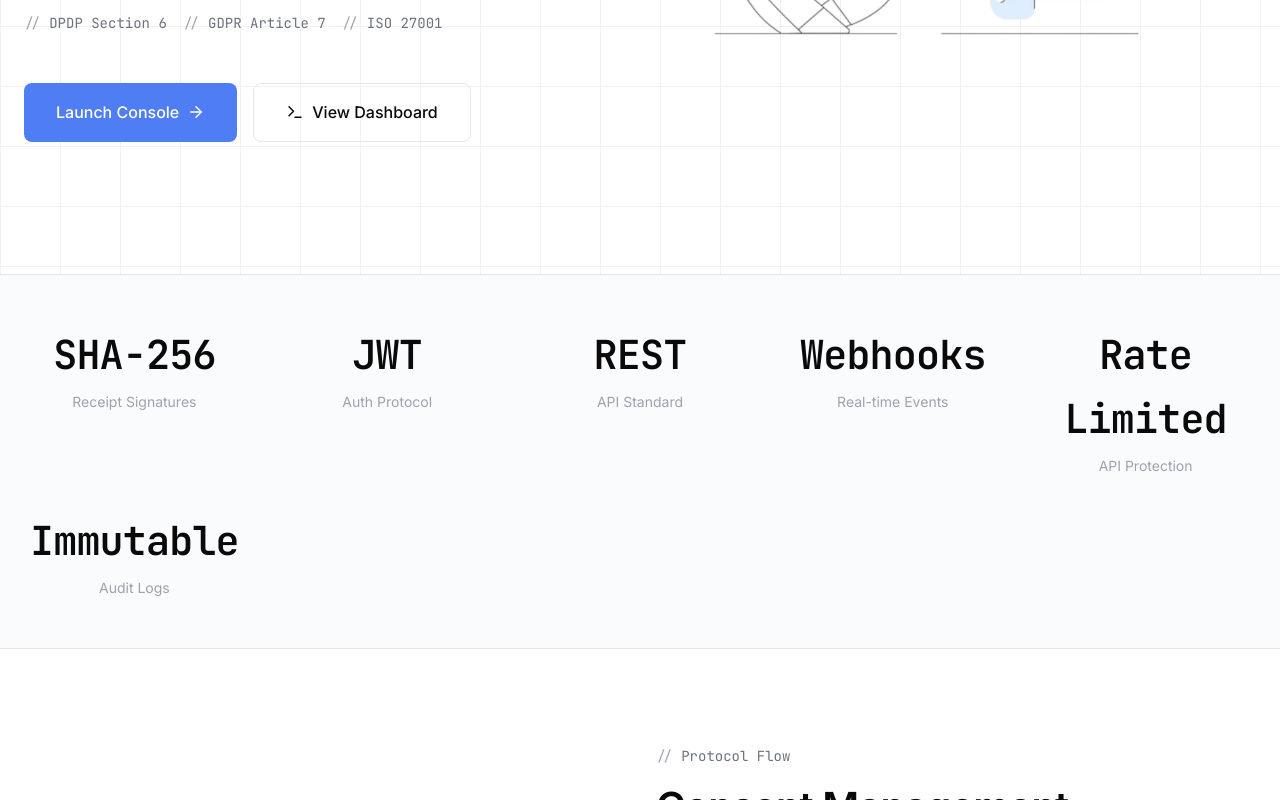
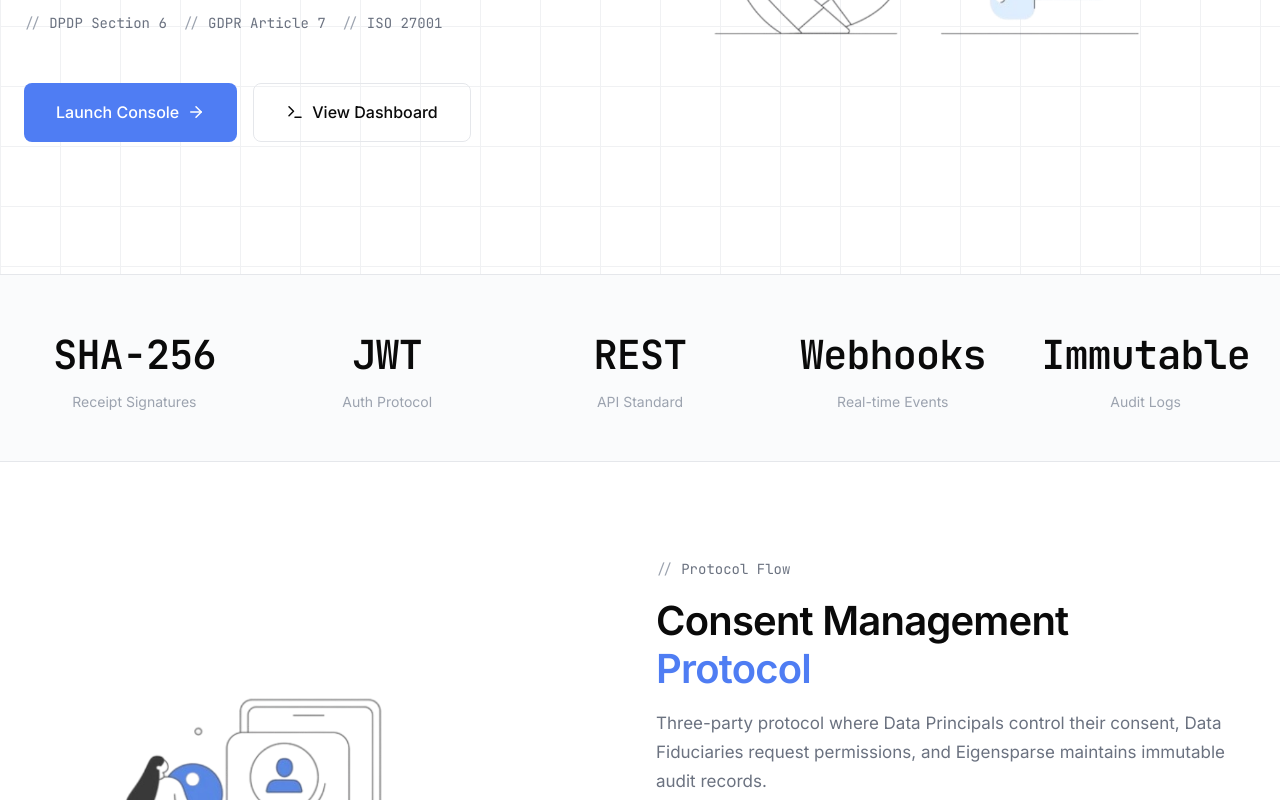
Before and after one commit to Ni8crawler18/Phloem, a React (Vite) app in the folder client/: page / in a window 1280 px wide. Shown: the part 526-1326 px from the top of the page. Built offline with nearby package versions, Linux system fonts and the light colour scheme; no server answers.

Commit message:
Improved UI.

```diff
--- a/client/src/pages/Landing.jsx
+++ b/client/src/pages/Landing.jsx
@@ -7,7 +7,6 @@ export default function Landing() {
     { value: 'JWT', label: 'Auth Protocol' },
     { value: 'REST', label: 'API Standard' },
     { value: 'Webhooks', label: 'Real-time Events' },
-    { value: 'Rate Limited', label: 'API Protection' },
     { value: 'Immutable', label: 'Audit Logs' },
   ];
 
```
